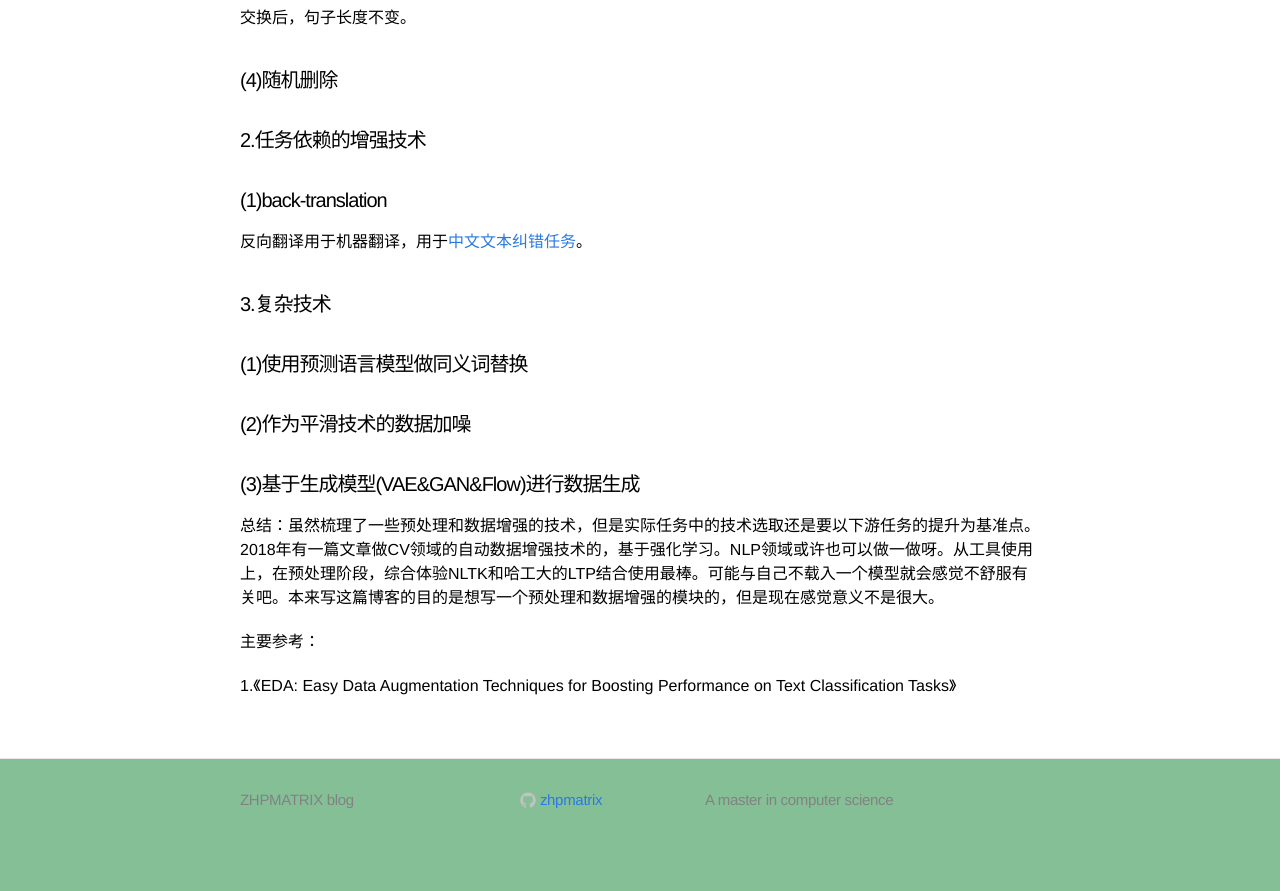
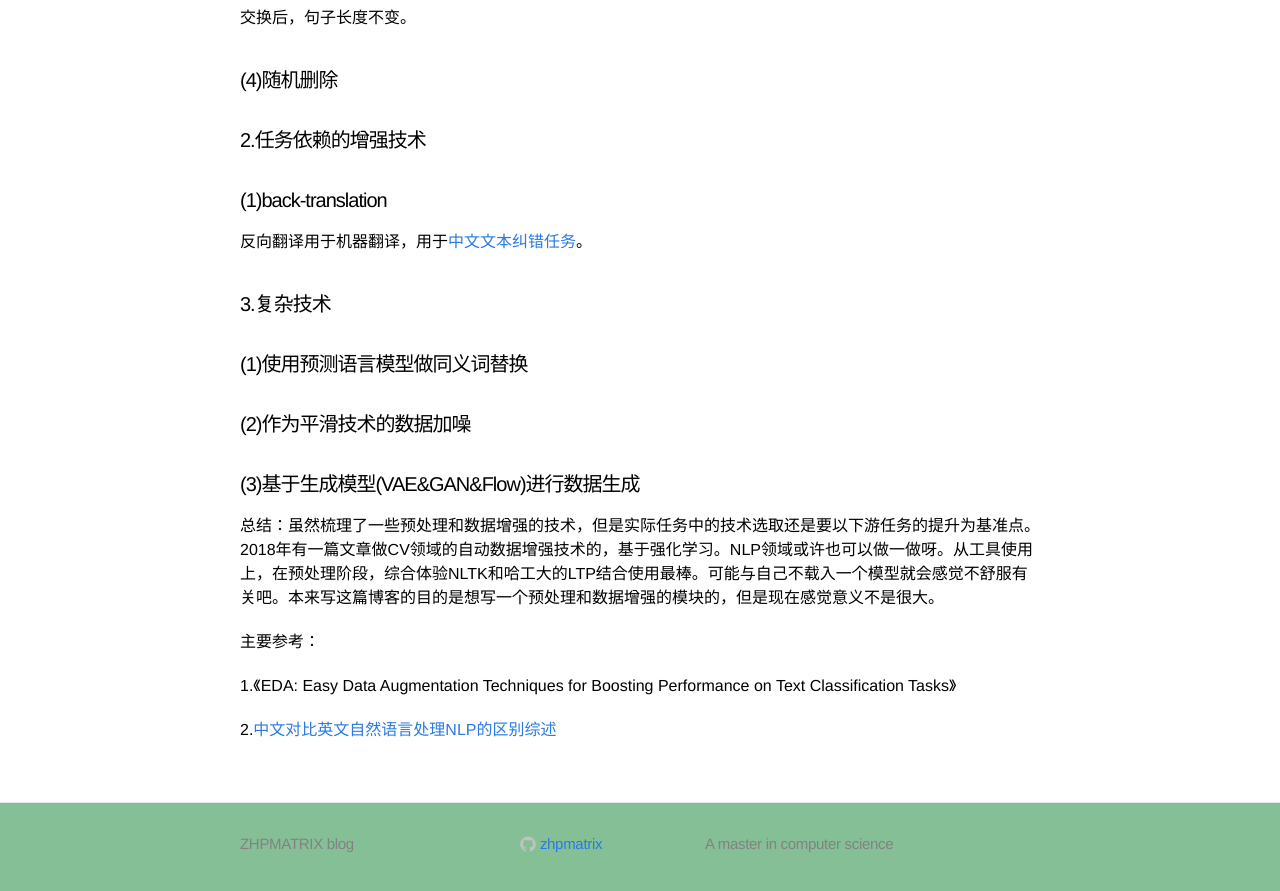
Before and after one commit to zhpmatrix/zhpmatrix.github.io, a Jekyll site: the page built from _posts/2019-03-08-preprocess-augmentation-in-nlp.md, in a window 1280 px wide and 900 px high, scrolled down 2794 px. Shown: the top 891 px of the window. Built offline with Jekyll 4.4.1, drawn with Linux system fonts in a browser that asks for light colours; comment, search, counter and statistics services are not loaded; before the commit the page ends 3650 px from its top, so only the background shows below that.

Commit message:
add new ref

```diff
--- a/_posts/2019-03-08-preprocess-augmentation-in-nlp.md
+++ b/_posts/2019-03-08-preprocess-augmentation-in-nlp.md
@@ -120,3 +120,5 @@ mathjax: true
 主要参考：
 
 1.《EDA: Easy Data Augmentation Techniques for Boosting Performance on Text Classification Tasks》
+
+2.[中文对比英文自然语言处理NLP的区别综述](https://zhuanlan.zhihu.com/p/59838270)
```
